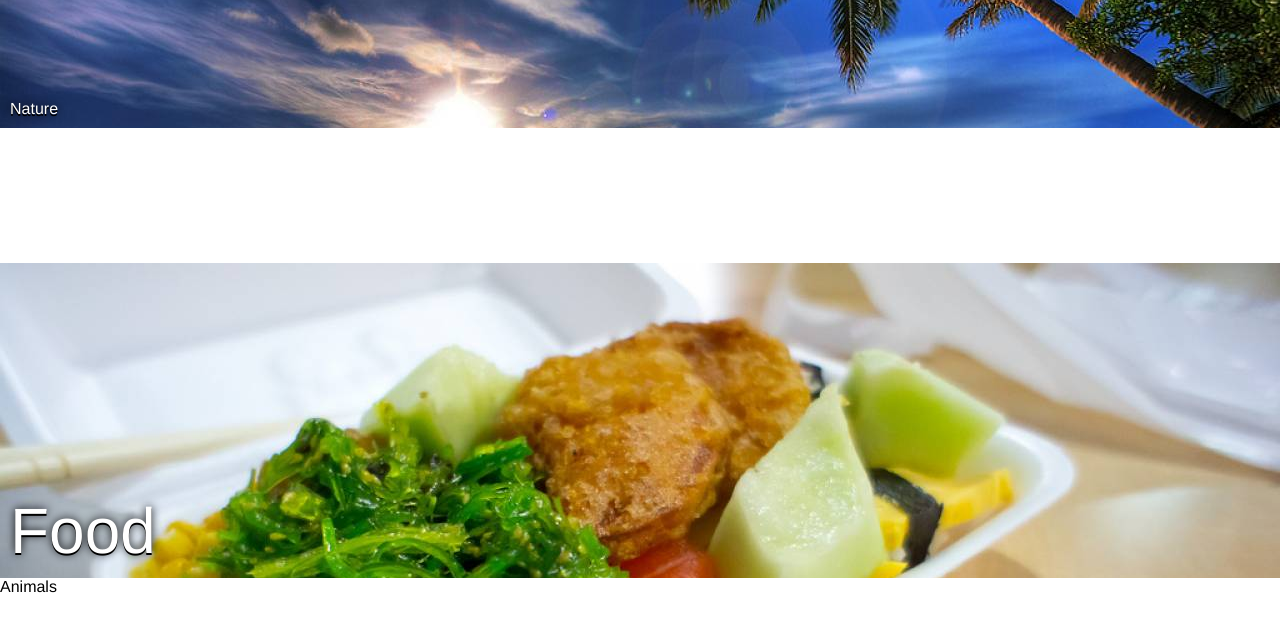
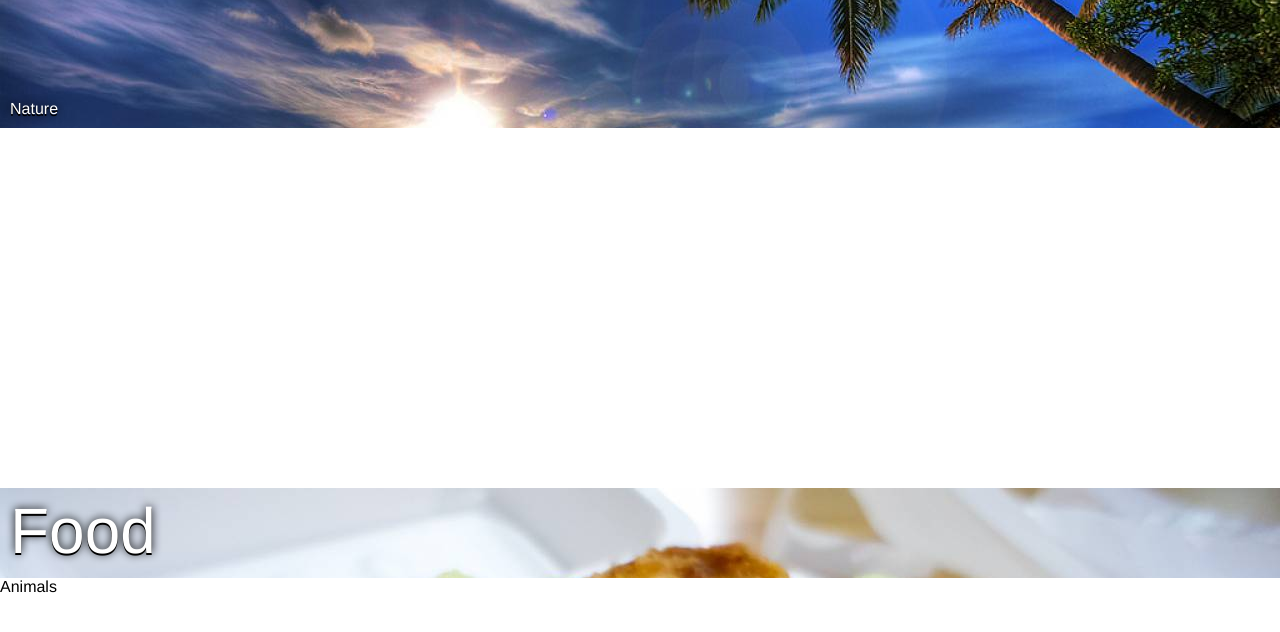
Before and after one commit to functionsio/angular-parallax, a website: page index.html in a window 1280 px wide. Shown: the part 322-954 px from the top of the page. Drawn offline with nearby package versions, Linux system fonts and the light colour scheme.

Commit message:
Update index.html

```diff
--- a/index.html
+++ b/index.html
@@ -6,7 +6,7 @@
     <div ng-controller="ParallaxExampleCtrl">
       <h1 parallax parallax-ratio="1.22" parallax-vertical-offset="10" parallax-horizontal-offset="600" style="position:absolute;">Angular Parallax</h1>
       <div parallax-background class="photo nature" parallax-ratio="0.5"><span style="font-size:1em;">Nature</span></div>
-      <div parallax-background class="photo food" parallax-position="center" parallax-ratio="0.8"><span style="font-size:4em;">Food</span></div>
+      <div parallax-background class="photo food" parallax-background-position="center" parallax-ratio="0.8"><span style="font-size:4em;">Food</span></div>
       <div parallax-background class="photo animals" parallax-ratio="0.7">Animals</div>
       <div parallax-background class="photo cats" parallax-ratio="1">Cats</div>
       <img parallax parallax-ratio="1.88" parallax-vertical-offset="100" parallax-horizontal-offset="40" style="position:absolute;" src="images/muther.jpg" />
```
